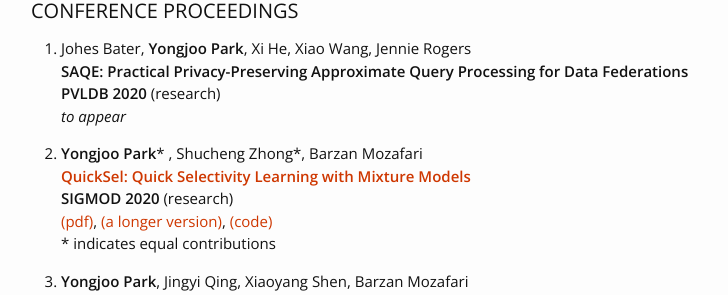
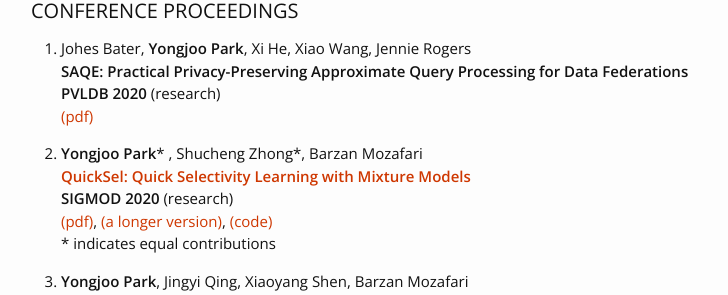
Before and after one commit to pyongjoo/pyongjoo.github.io, a Jekyll site: the page built from publication.md, in a window 1280 px wide and 900 px high. Shown: the part 273-568 px from the top of the window, without its empty margins (269-997 px from the left). Built offline with Jekyll 4.4.1, drawn with Linux system fonts in a browser that asks for light colours.

Commit message:
added saqe pdf

```diff
--- a/publication.md
+++ b/publication.md
@@ -20,7 +20,7 @@
 1. Johes Bater, **Yongjoo Park**, Xi He, Xiao Wang, Jennie Rogers
    **SAQE: Practical Privacy-Preserving Approximate Query Processing for Data Federations**
    **PVLDB 2020** (research)
-   *to appear*
+   [(pdf)](http://users.eecs.northwestern.edu/~jennie/pubs/saqe.pdf)
 
 1. **Yongjoo Park**\* , Shucheng Zhong\*, Barzan Mozafari
    **[QuickSel: Quick Selectivity Learning with Mixture Models](https://dl.acm.org/doi/abs/10.1145/3318464.3389727)**
```
